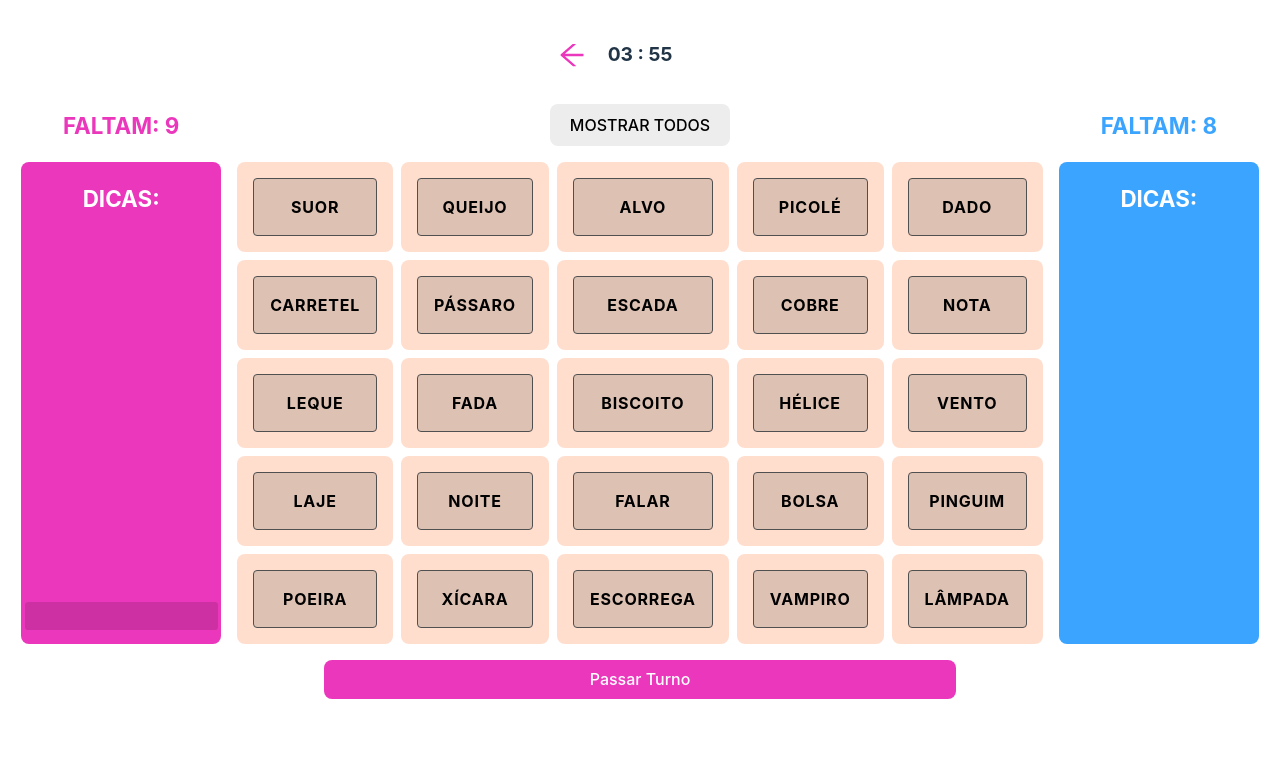
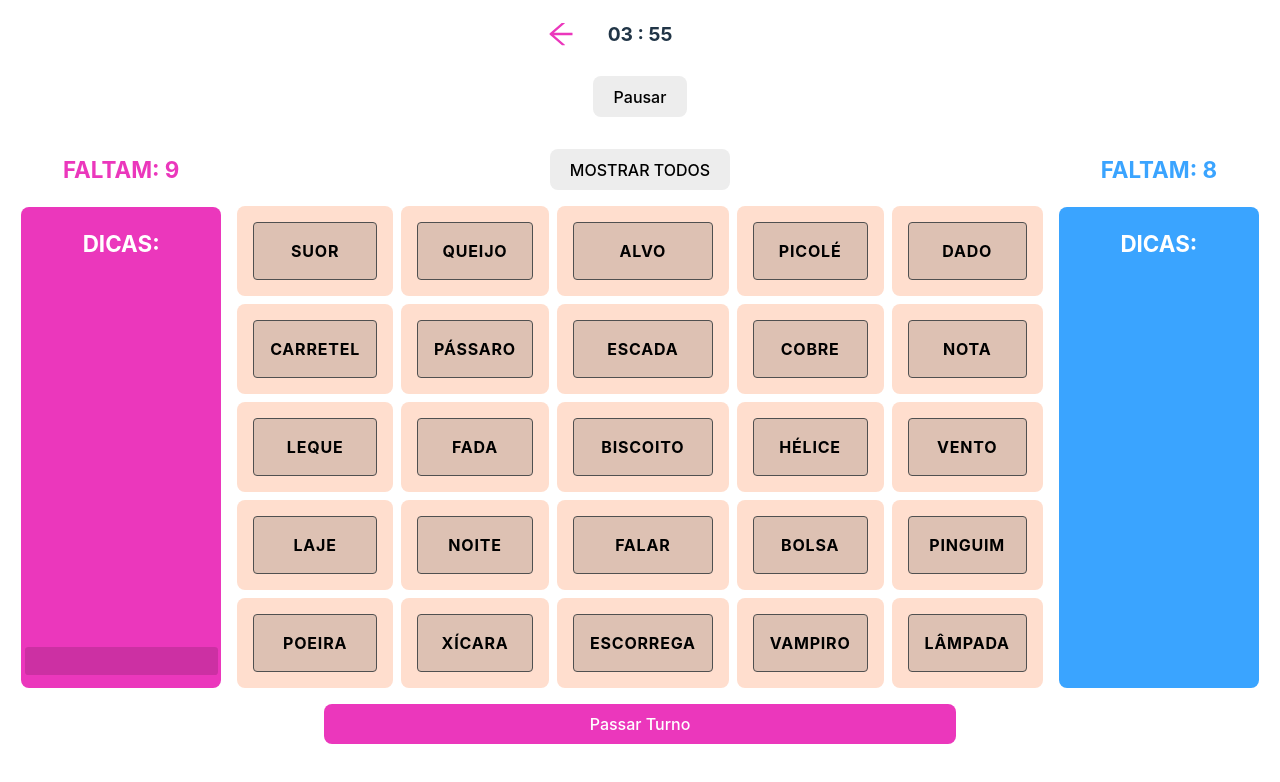
Before and after one commit to GustavoRCarvalho/codenames-web, a React (Vite) app: page / in a window 1280 px wide. Shown: the top 782 px of the page. Built offline with nearby package versions, Linux system fonts and the light colour scheme.

Commit message:
add: pause button

```diff
--- a/src/App.css
+++ b/src/App.css
@@ -1,6 +1,5 @@
 #root {
   width: 100%;
-  height: 90dvh;
   display: flex;
   margin: 0 auto;
   text-align: center;
--- a/src/components/Screen/ShowAllButton.jsx
+++ b/src/components/Screen/CommonButton.jsx
@@ -1,18 +1,6 @@
 import { styled } from "styled-components"
 
-export const ShowAllButton = ({ showAll, setShowAll }) => {
-  function handleClickShow() {
-    setShowAll((value) => !value)
-  }
-
-  return (
-    <Button type="button" onClick={handleClickShow}>
-      {showAll ? "ESCONDER TODOS" : "MOSTRAR TODOS"}
-    </Button>
-  )
-}
-
-const Button = styled.button`
+export const CommonButton = styled.button`
   border-radius: 8px;
   border: 1px solid transparent;
   padding: 0.6em 1.2em;
--- a/src/components/Screen/Grid.jsx
+++ b/src/components/Screen/Grid.jsx
@@ -1,7 +1,7 @@
 import { styled } from "styled-components"
 import { CardBackground } from "../Card/CardBackground"
 import { useState } from "react"
-import { ShowAllButton } from "./ShowAllButton"
+import { CommonButton } from "./CommonButton"
 
 export const Grid = ({
   wordList,
@@ -41,9 +41,15 @@ export const Grid = ({
     }
   }
 
+  function handleClickShow() {
+    setShowAll((value) => !value)
+  }
+
   return (
     <GridWrapper>
-      <ShowAllButton showAll={showAll} setShowAll={setShowAll} />
+      <CommonButton onClick={handleClickShow}>
+        {showAll ? "ESCONDER TODOS" : "MOSTRAR TODOS"}
+      </CommonButton>
       <GridBackground $column={column()}>
         {wordList.map((card) => {
           const active = showAll
--- a/src/components/Screen/Stopwatch.jsx
+++ b/src/components/Screen/Stopwatch.jsx
@@ -1,9 +1,9 @@
 import { useEffect, useState } from "react"
 import { styled } from "styled-components"
 import { AiOutlineArrowRight, AiOutlineArrowLeft } from "react-icons/ai"
+import { CommonButton } from "./CommonButton"
 
 export const Stopwatch = ({ time, turn, setTurn }) => {
-  const [isActive, setIsActive] = useState(true)
   const [isPaused, setIsPaused] = useState(false)
   const [timeCount, setTimeCount] = useState(time)
   const minutes = parseInt(timeCount / 60)
@@ -14,7 +14,7 @@ export const Stopwatch = ({ time, turn, setTurn }) => {
   useEffect(() => {
     let interval = null
 
-    if (isActive && isPaused === false) {
+    if (isPaused === false) {
       interval = setInterval(() => {
         setTimeCount((value) => value - 1)
       }, 1000)
@@ -24,7 +24,7 @@ export const Stopwatch = ({ time, turn, setTurn }) => {
     return () => {
       clearInterval(interval)
     }
-  }, [isActive, isPaused])
+  }, [isPaused])
 
   useEffect(() => {
     if (minutes === "00" && seconds === "00") {
@@ -34,34 +34,36 @@ export const Stopwatch = ({ time, turn, setTurn }) => {
 
   useEffect(() => {
     setTimeCount(time)
-  }, [turn])
+  }, [time, turn])
 
-  // const handleStart = () => {
-  //   setIsActive(true)
-  //   setIsPaused(false)
-  // }
-
-  // const handlePauseResume = () => {
-  //   setIsPaused((value) => !value)
-  // }
-
-  // const handleReset = () => {
-  //   setIsActive(false)
-  //   setTime(0)
-  // }
+  const handlePauseResume = () => {
+    setIsPaused((value) => !value)
+  }
 
   return (
     <WatchContainer>
-      <ArrowLeftIcon show={turn} />
-      <Watch>
-        {minutes} : {seconds}
-      </Watch>
-      <ArrowRightIcon show={!turn} />
+      <WatchControl>
+        <ArrowLeftIcon show={turn} />
+        <Watch paused={isPaused}>
+          {minutes} : {seconds}
+        </Watch>
+        <ArrowRightIcon show={!turn} />
+      </WatchControl>
+      <CommonButton onClick={handlePauseResume}>
+        {isPaused ? "Continuar" : "Pausar"}
+      </CommonButton>
     </WatchContainer>
   )
 }
 
 const WatchContainer = styled.div`
+  display: flex;
+  flex-direction: column;
+  justify-content: center;
+  align-items: center;
+`
+
+const WatchControl = styled.div`
   display: flex;
   justify-content: center;
   align-items: center;
@@ -70,19 +72,22 @@ const WatchContainer = styled.div`
 const Watch = styled.p`
   font-size: 1.2em;
   font-weight: bold;
+  margin: 0;
   margin-inline: 1em;
+
+  padding: 0.5em;
+  border-radius: 0.5em;
+  border: ${(props) => (props.paused ? "2px solid red" : "2px solid #0000")};
 `
 
 const ArrowRightIcon = styled(AiOutlineArrowRight)`
   color: #3aa4ff;
   width: 2em;
-  height: ${(props) => (props.show ? " 2em" : 0)};
+  height: ${(props) => (props.show ? "2em" : "0em")};
 `
 
 const ArrowLeftIcon = styled(AiOutlineArrowLeft)`
-  display: ${(props) => (props.show ? "block" : "none")};
-
   color: #eb37bc;
   width: 2em;
-  height: ${(props) => (props.show ? " 2em" : 0)};
+  height: ${(props) => (props.show ? "2em" : "0em")};
 `
```
